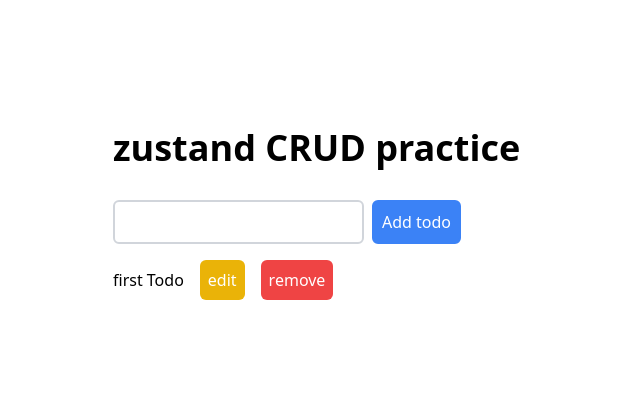
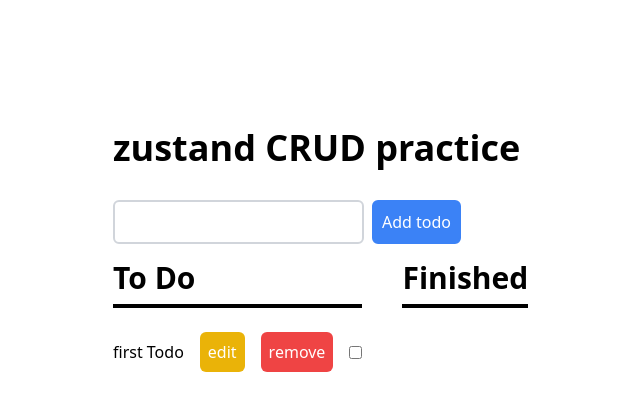
Before and after one commit to abdihashii/zustand-CRUD-practice, a React (Vite) app in the folder zustand-CRUD-practice/: page / in a window 1280 px wide. Shown: the top 410 px of the page, without its empty margins (207-847 px from the left). Built offline with nearby package versions, Linux system fonts and the light colour scheme; the HTML template or start-up script is replaced by a standard one.

Commit message:
using new store API

```diff
--- a/zustand-CRUD-practice/src/App.tsx
+++ b/zustand-CRUD-practice/src/App.tsx
@@ -1,17 +1,20 @@
-import { useRef, useState } from "react";
-import { useTodoStore } from "./hooks/useTodoStore";
+import { FormEvent, useRef, useState } from 'react';
+import { useTodoStore } from './hooks/useTodoStore';
+import type { Todo } from './types/todoTypes';
 
 const AddTodoSection = () => {
   const addTodo = useTodoStore((state) => state.addTodo);
   const inputRef = useRef<any>();
 
-  const addTodoItem = () => {
+  const handleSubmit = (e: FormEvent) => {
+    e.preventDefault();
+
     addTodo(inputRef.current.value);
-    inputRef.current.value = "";
+    inputRef.current.value = '';
   };
 
   return (
-    <div className="flex flex-row gap-2">
+    <form onSubmit={handleSubmit} className="flex flex-row gap-2">
       <input
         className="border-2 border-gray-300 p-2 rounded-md"
         type="text"
@@ -20,18 +23,23 @@
 
       <button
         className="bg-blue-500 text-white p-2 rounded-md border-2 border-blue-500"
-        onClick={addTodoItem}
+        type="submit"
       >
         Add todo
       </button>
-    </div>
+    </form>
   );
 };
 
 function App() {
   const state = useTodoStore((state) => state);
+  const editInputRef = useRef<any>();
 
-  const [todoTitle, setTodoTitle] = useState("");
+  const handleSave = (todoItem: Todo) => {
+    state.saveTodo(editInputRef.current.value, todoItem);
+  };
+
+  // const [todoTitle, setTodoTitle] = useState('');
 
   return (
     <main className="mt-32 flex flex-col w-6/12 mx-auto gap-4">
@@ -41,8 +49,11 @@
         <AddTodoSection />
       </section>
 
+      <div className="flex flex-row gap-10">
         <section>
-        {state.todoItems.map((todoItem) => {
+          <h1 className="text-3xl font-semibold">To Do</h1>
+          <hr className="border-2 border-black mt-2 mb-6" />
+          {state.todoItems.map((todoItem, index) => {
             return (
               <div
                 key={todoItem.id}
@@ -53,9 +64,10 @@
                 ) : (
                   <input
                     className="border-2 border-gray-300 p-2 rounded-md"
-                  onChange={(e) => setTodoTitle(e.target.value)}
+                    // onChange={(e) => setTodoTitle(e.target.value)}
                     defaultValue={todoItem.title}
                     type="text"
+                    ref={editInputRef}
                   />
                 )}
 
@@ -69,7 +81,7 @@
                 ) : (
                   <span
                     className="bg-green-500 text-white p-2 rounded-md cursor-pointer"
-                  onClick={() => state.saveTodo(todoTitle, todoItem)}
+                    onClick={() => handleSave(todoItem)}
                   >
                     save
                   </span>
@@ -81,10 +93,28 @@
                 >
                   remove
                 </span>
+
+                <input
+                  type="checkbox"
+                  onClick={() => state.finishTodo(todoItem, index)}
+                />
               </div>
             );
           })}
         </section>
+
+        <section>
+          <h1 className="text-3xl font-semibold">Finished</h1>
+          <hr className="border-2 border-black mt-2 mb-6" />
+          {state.finishedItems.map((todoItem) => {
+            return (
+              <div key={todoItem.id}>
+                <p className="line-through">{todoItem.title}</p>
+              </div>
+            );
+          })}
+        </section>
+      </div>
     </main>
   );
 }
```
Lines whose indentation alone changed are shown as unchanged.
